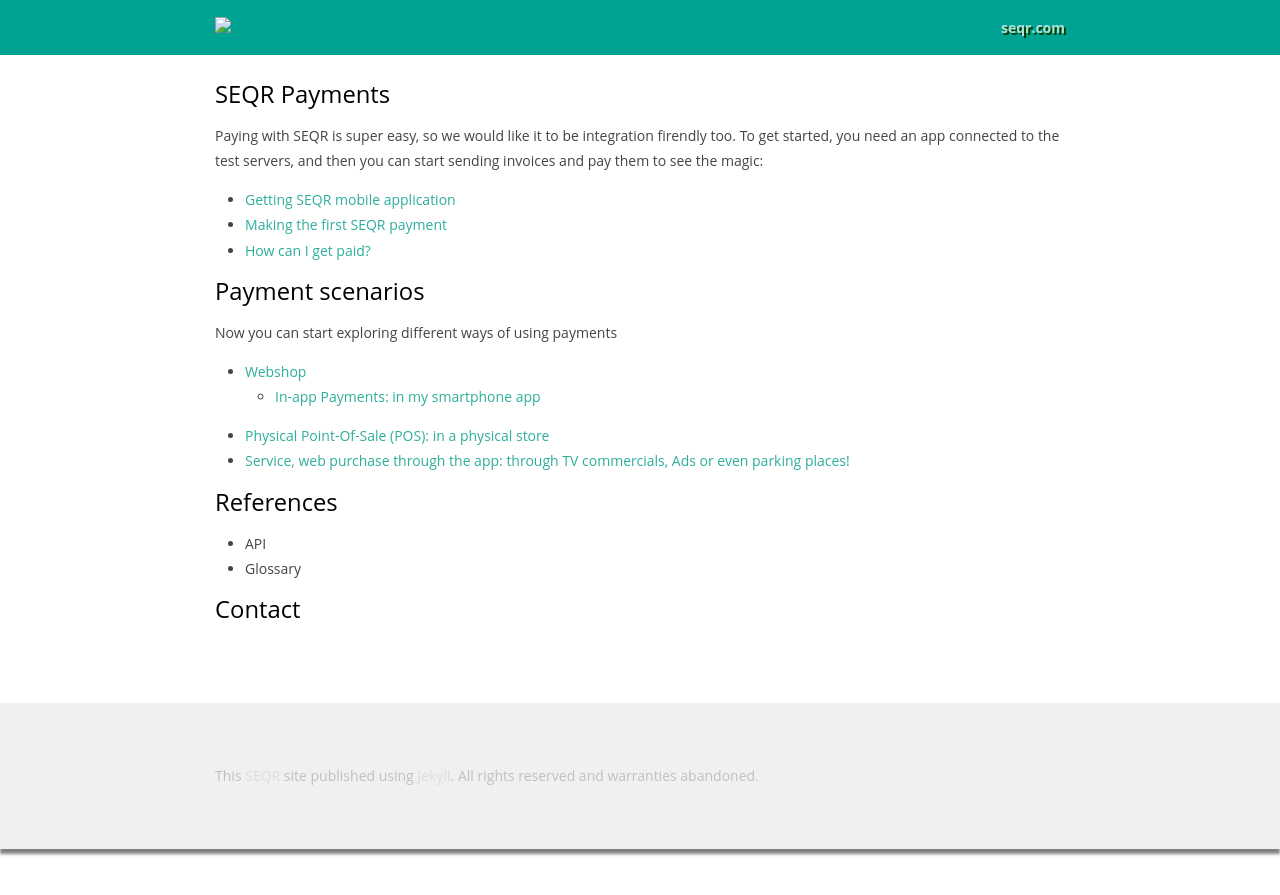
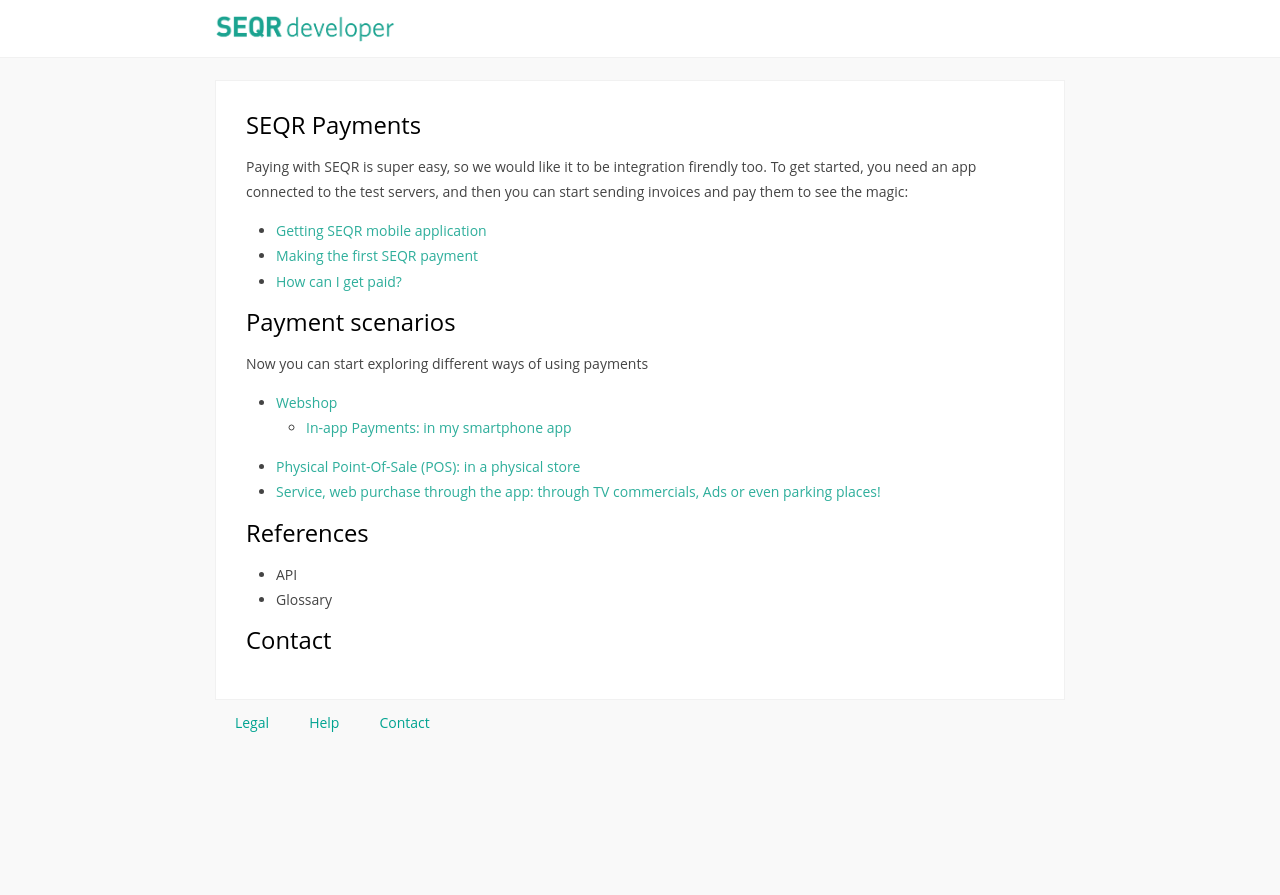
Before and after one commit to SeamlessDistribution/SeamlessDistribution.github.io, a Jekyll site: the page built from index.md, in a window 1280 px wide. Shown: the top 895 px of the page. Built offline with Jekyll 4.4.1, drawn with Linux system fonts in a browser that asks for light colours.

Commit message:
my mew layout

```diff
--- a/_layouts/default.html
+++ b/_layouts/default.html
@@ -13,24 +13,36 @@
 
 	<header id="header">
 		<div class="inner clearfix">
-			<a href="/"><!--{{ site.title }}--><img src="/assets/images/logo-seqrdeveloper.png"></a>
+			<a href="/" class="logo"><!--{{ site.title }}--><img src="/assets/images/logo-seqrdeveloper.png"></a>
+<!--
 			<ul class="nav">
 				<li><a href="https://seqr.com/">seqr.com</a></li>
 			</ul>
+-->
 		</div>
 	</header>
 
 	<section id="content">
-		<div class="inner">
+		<div class="inner clearfix">
 			{{ content }}
 		</div>
 	</section>
 
 	<footer id="footer">
 		<div class="inner">
+			<nav class="footer-nav">
+				<ul>
+					<li><a href="">Legal</a></li>
+					<li><a href="">Help</a></li>
+					<li><a href="">Contact</a></li>
+				</ul>
+			</nav>
+
+<!--
 			This <a href="https://seqr.com/">SEQR</a>
             site published using <a href="http://jekyllrb.com/">Jekyll</a>.
             All rights reserved and warranties abandoned.
+-->
 		</div>
 	</footer>
 
--- a/assets/css/style.css
+++ b/assets/css/style.css
@@ -99,7 +99,7 @@
 body {
 	font: 14px/1.8em 'Droid Sans','Open Sans', Helvetica, Arial, Helvetica, sans-serif;
 	color: #444;
-	background: #fff;
+	background: #F9F9F9;
 	-webkit-font-smoothing: antialiased;
 }
 
@@ -179,17 +179,16 @@
 
 code {
 	font-family: Courier, "Courier New", Monaco, Tahoma;
-	background: #eee;
 	color: #333;
 	padding: 0px 2px;
 }
 
 pre {
-	background: #eee;
+	background: #f1f1f1;
 	padding: 20px;
 	margin-bottom: 1em;
 	overflow: auto;
-    box-shadow: 3px 3px 2px #A0A0A0;
+	border: 1px solid #ccc;
 }
 
 blockquote {
@@ -207,13 +206,15 @@
 }
 
 #header {
-    	background: #00A391; /* SEQR TURQUSE */
-	padding: 15px 0;
-	margin-bottom: 80px;
-	color: #afe1da;
+    	background: #ffffff; /* SEQR TURQUSE */
+		padding: 15px 0;
+		margin-bottom: 80px;
+		color: #afe1da;
     	text-shadow: 2px 2px #004000;
     	position: fixed;
     	width: 100%;
+    	z-index: 999;
+		border-bottom: 1px solid #f1f1f1;
 }
 
 #header a { color: #afe1da; }
@@ -237,17 +238,33 @@
 }
 
 #footer {
-    background: #F0F0F0;
-	padding: 60px 0;
-	margin-top: 80px;
-	color: #C0C0C0;
-    box-shadow: 0px 5px 3px #808080;
+	padding: 10px;
+	color: #00a391;
 }
 #footer a { color: #ddd; }
 #footer a:hover { color: #fff; }
-
+.footer-nav ul li {
+	list-style: none;
+	float: left;
+}
+.footer-nav ul {
+	padding-left: 0px;
+	margin-bottom: 0;
+}
+.footer-nav ul li a {
+	padding: 10px 20px;
+	color: #00a391 !important;
+}
 #content {
 	padding-top: 80px;
+		width: 850px;
+		margin: 0 auto;
+}
+#content .inner {
+	background: #ffffff;
+	padding: 30px;
+	border: 1px solid #f1f1f1;
+	width: auto;
 }
 /* Misc Styles
 /*---------------------------------------------*/
@@ -268,3 +285,10 @@
     display:block;
     padding-top: 10px;
 }
+.logo img {
+	width: 180px;
+}
+a.logo {
+	display: block;
+	line-height: 0px;
+}
```
Also changed, not shown: assets/images/logo-seqrdeveloper.png (added).
